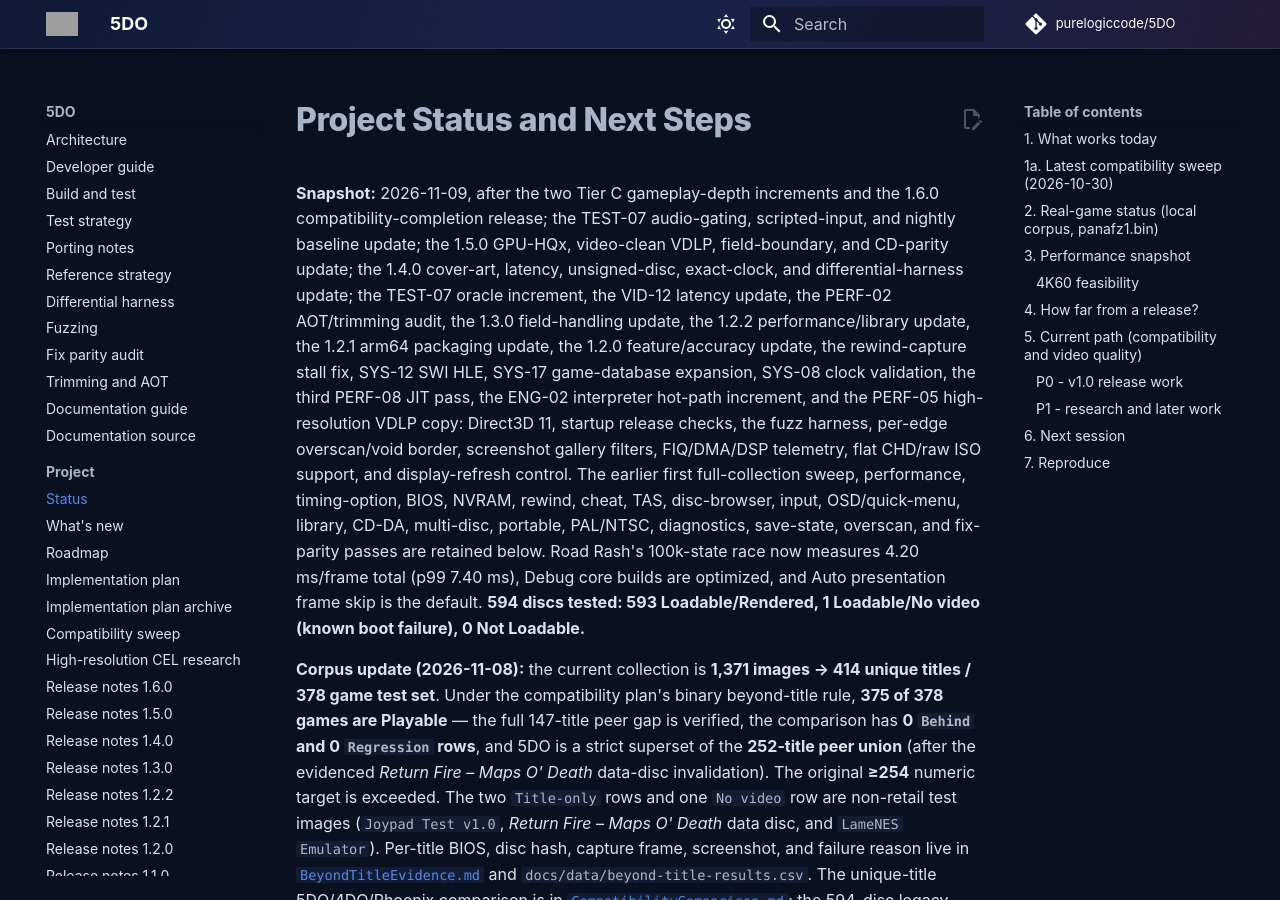
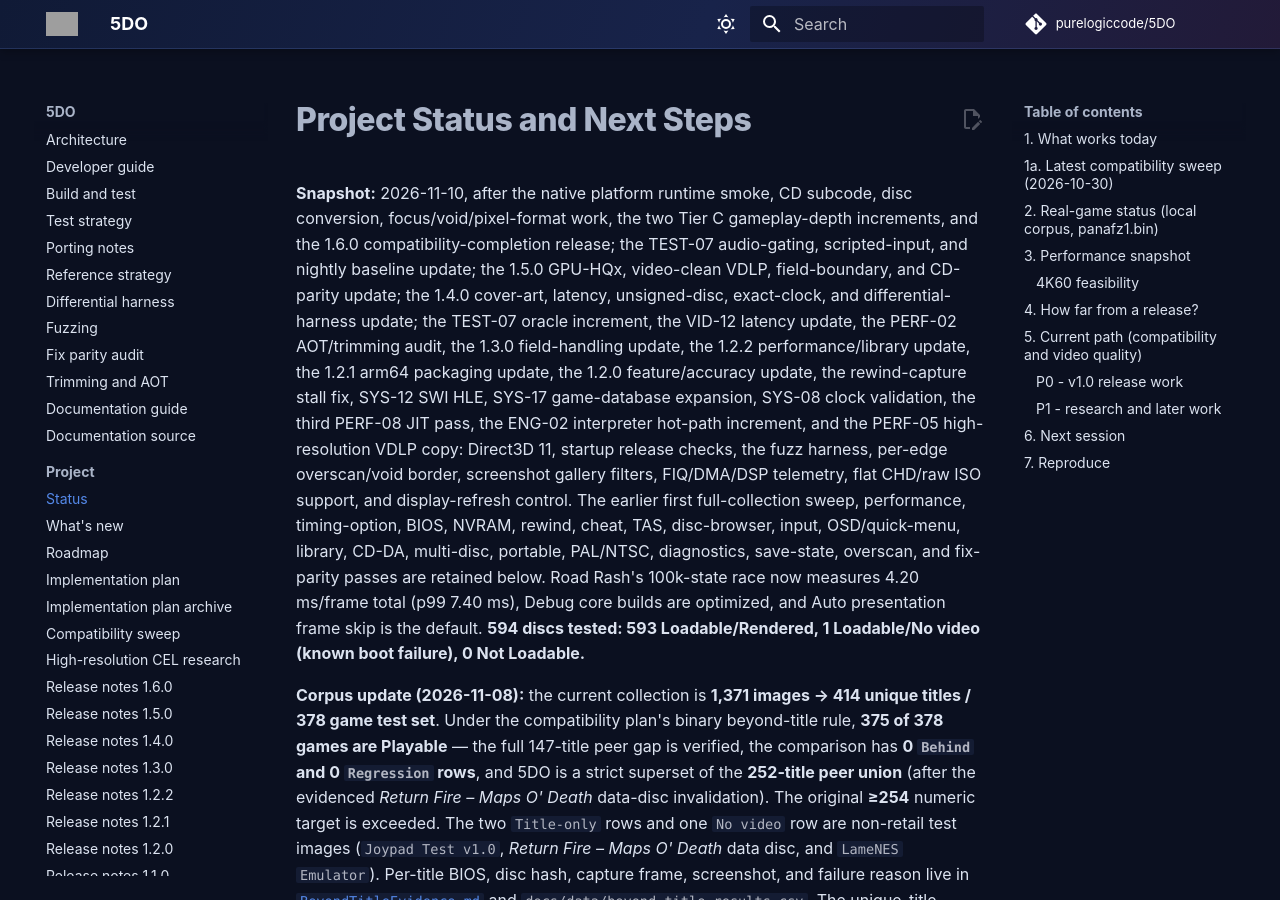
Before and after one commit to purelogiccode/5DO, an MkDocs documentation site: the page built from docs/Status.md, in a window 1280 px wide and 900 px high. Built offline with MkDocs 1.6.1 and Material for MkDocs 9.7.7, drawn with Linux system fonts in a browser that asks for light colours; comment, search, counter and statistics services are not loaded; some of the changed text lies outside the part shown; grey boxes are pictures that could not be loaded.

Commit message:
Point platform evidence at the latest runtime smoke run
Use run 42768268965, which includes the CD subcode, disc conversion, focus, void-pattern, and pixel-format changes.

```diff
--- a/docs/Status.md
+++ b/docs/Status.md
@@ -1,7 +1,8 @@
 # Project Status and Next Steps
 
-**Snapshot:** 2026-11-09, after the two Tier C gameplay-depth increments and the 1.6.0
-compatibility-completion release; the TEST-07
+**Snapshot:** 2026-11-10, after the native platform runtime smoke, CD subcode, disc
+conversion, focus/void/pixel-format work, the two Tier C gameplay-depth increments, and
+the 1.6.0 compatibility-completion release; the TEST-07
 audio-gating, scripted-input, and nightly
 baseline update; the 1.5.0 GPU-HQx, video-clean VDLP, field-boundary, and
 CD-parity update; the 1.4.0 cover-art, latency, unsigned-disc, exact-clock,
@@ -112,7 +113,7 @@ run ends with the rider off the bike. See [`TestCorpus.md`](TestCorpus.md) 1.1bp
 macOS x64 (`macos-15-intel`), macOS arm64 (`macos-latest`), Linux arm64
 (`ubuntu-24.04-arm`), and Windows arm64 (`windows-11-arm`): each target runs the CLI
 `selftest` and the frontend `--smoke-test` (`FRONTEND SMOKE OK 1.6.0`). Run
-<https://github.com/purelogiccode/5DO/actions/runs/42763235870> passed all four jobs,
+<https://github.com/purelogiccode/5DO/actions/runs/42768268965> passed all four jobs,
 closing PLAT-03/PLAT-04. The CD-ROM wire size now accepts Opera's 2449-byte maximum,
 so a 2352-byte digital-audio block plus 96-byte subcode is valid; READ_DATA exposes
 the Q subchannel and the FZ-10 BIOS CD player lists the A&M Music Sampler's first
```
Also changed, not shown: docs/Compatibility.md (+1 -1 lines), docs/ImplementationPlan.md (+3 -3 lines), docs/ImplementationPlanArchive.md (+1 -1 lines), docs/KnownIssues.md (+1 -1 lines), docs/TestCorpus.md (+1 -1 lines).
